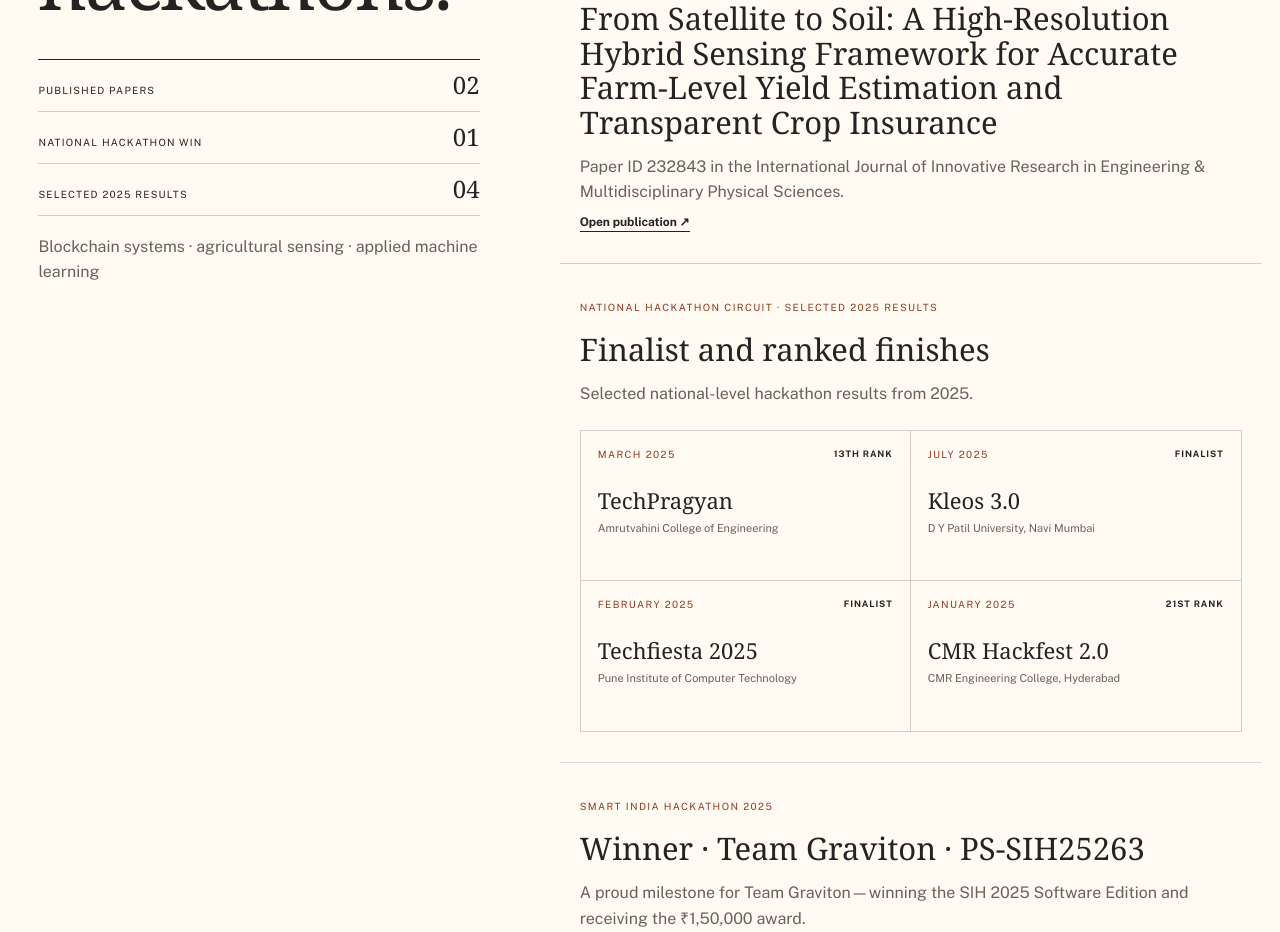
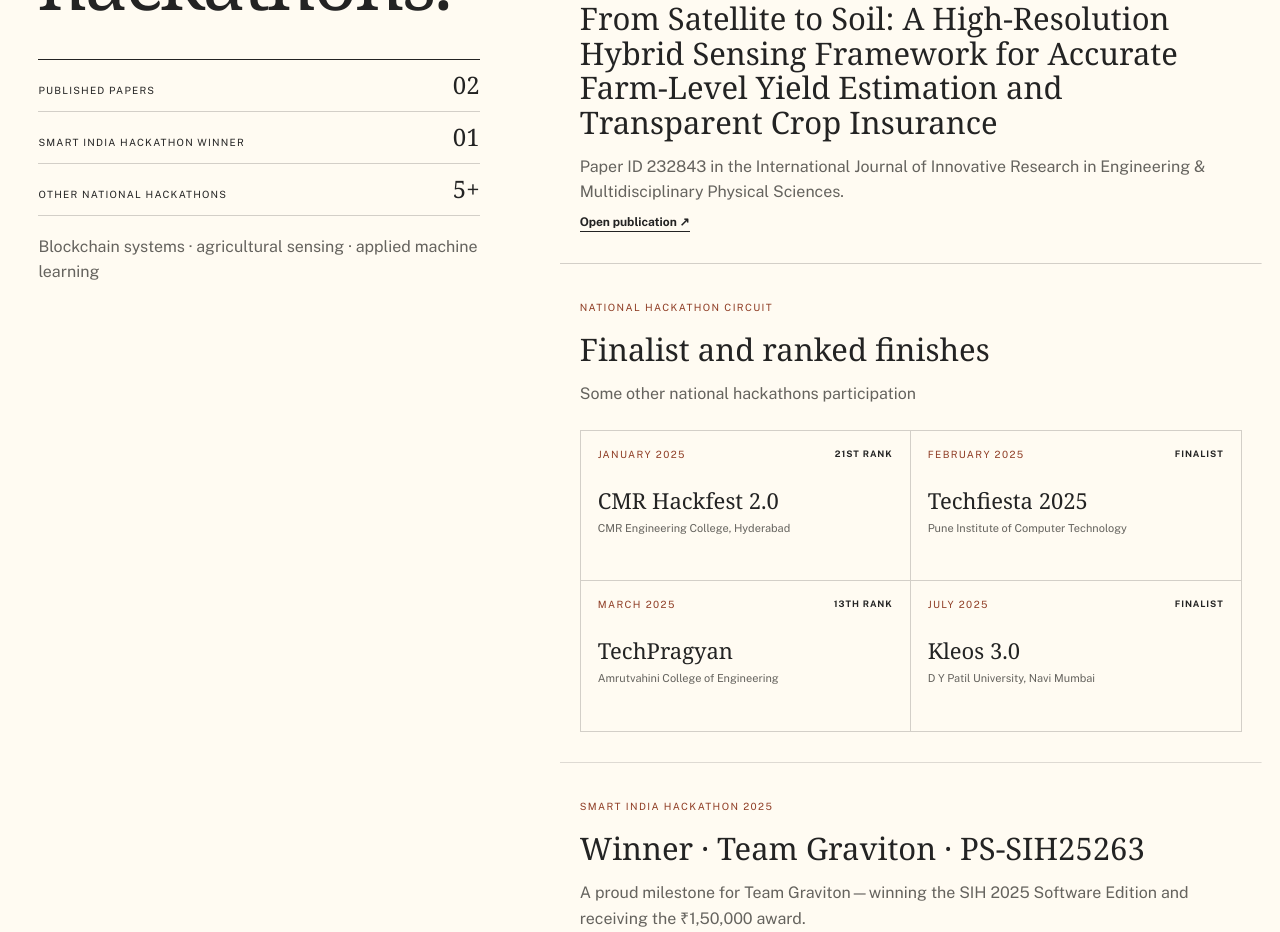
Before and after one commit to parag005-ai/Parag_Patil_Portfolio, a Next.js app: page / in a window 1280 px wide. Shown: the part 5700-6632 px from the top of the page. Built offline with nearby package versions, Linux system fonts and the light colour scheme; a web font is replaced by a local one.

Commit message:
Refine hackathon recognition labels

```diff
--- a/app/page.tsx
+++ b/app/page.tsx
@@ -46,7 +46,7 @@
       </div></section>
 
       <section id="research" className="section shell split-section">
-        <header className="section-heading research-heading" data-reveal="rise"><p className="eyebrow">Research & recognition</p><h2>Evidence-led work, from papers to hackathons.</h2><dl className="research-summary" aria-label="Research overview"><div><dt>Published papers</dt><dd>{String(publicationCount).padStart(2, "0")}</dd></div><div><dt>National hackathon win</dt><dd>{portfolio.hackathons.wins}</dd></div><div><dt>Selected 2025 results</dt><dd>{portfolio.hackathons.selectedResults}</dd></div></dl><p className="research-focus">Blockchain systems · agricultural sensing · applied machine learning</p></header>
+        <header className="section-heading research-heading" data-reveal="rise"><p className="eyebrow">Research & recognition</p><h2>Evidence-led work, from papers to hackathons.</h2><dl className="research-summary" aria-label="Research overview"><div><dt>Published papers</dt><dd>{String(publicationCount).padStart(2, "0")}</dd></div><div><dt>Smart India Hackathon Winner</dt><dd>{portfolio.hackathons.wins}</dd></div><div><dt>Other national hackathons</dt><dd>{portfolio.hackathons.selectedResults}</dd></div></dl><p className="research-focus">Blockchain systems · agricultural sensing · applied machine learning</p></header>
         <div className="research-list">{portfolio.research.map((item) => <article key={item.title} data-reveal="rise"><span>{item.meta}</span><h3>{item.title}</h3>{"results" in item ? <><p>{item.description}</p><div className="hackathon-results">{item.results.map((result) => <section className="hackathon-result" key={result.name}><p className="hackathon-result-meta"><span>{result.date}</span><strong>{result.result}</strong></p><h4>{result.name}</h4><p>{result.venue}</p></section>)}</div></> : <p>{item.description}</p>}{item.href ? <a href={item.href} target="_blank" rel="noreferrer">Open publication ↗</a> : null}</article>)}<div className="achievement-image" data-reveal="image"><Image src="/projects/sih-winner.jpeg" alt="Parag Patil holding the SIH 2025 winner award and cheque" fill sizes="(max-width: 900px) 100vw, 55vw" /></div></div>
       </section>
 
--- a/content/portfolio.ts
+++ b/content/portfolio.ts
@@ -17,20 +17,20 @@
     { meta: "IEEE INDISCON 2025 · DOI verified via LinkedIn", title: "Redefining Trust in the Food Chain with Blockchain and ML", description: "Published in the 2025 IEEE 6th India Council International Subsections Conference; conference held 21–23 August 2025 and added to IEEE Xplore on 2 December 2025.", href: "https://doi.org/10.1109/INDISCON66021.2025.11254735" },
     { meta: "IJIRMPS · 07 Dec 2025 · DOI verified via LinkedIn", title: "From Satellite to Soil: A High-Resolution Hybrid Sensing Framework for Accurate Farm-Level Yield Estimation and Transparent Crop Insurance", description: "Paper ID 232843 in the International Journal of Innovative Research in Engineering & Multidisciplinary Physical Sciences.", href: "https://doi.org/10.37082/IJIRMPS.v13.i6.232843" },
     {
-      meta: "National hackathon circuit · Selected 2025 results",
+      meta: "National hackathon circuit",
       title: "Finalist and ranked finishes",
-      description: "Selected national-level hackathon results from 2025.",
+      description: "Some other national hackathons participation",
       href: null,
       results: [
+        { name: "CMR Hackfest 2.0", result: "21st rank", venue: "CMR Engineering College, Hyderabad", date: "January 2025" },
+        { name: "Techfiesta 2025", result: "Finalist", venue: "Pune Institute of Computer Technology", date: "February 2025" },
         { name: "TechPragyan", result: "13th rank", venue: "Amrutvahini College of Engineering", date: "March 2025" },
         { name: "Kleos 3.0", result: "Finalist", venue: "D Y Patil University, Navi Mumbai", date: "July 2025" },
-        { name: "Techfiesta 2025", result: "Finalist", venue: "Pune Institute of Computer Technology", date: "February 2025" },
-        { name: "CMR Hackfest 2.0", result: "21st rank", venue: "CMR Engineering College, Hyderabad", date: "January 2025" },
       ],
     },
     { meta: "Smart India Hackathon 2025", title: "Winner · Team Graviton · PS-SIH25263", description: "A proud milestone for Team Graviton—winning the SIH 2025 Software Edition and receiving the ₹1,50,000 award.", href: null },
   ],
-  hackathons: { wins: "01", selectedResults: "04" },
+  hackathons: { wins: "01", selectedResults: "5+" },
   credentials: [
     { date: "Oct 2025", title: "Generative AI Leader Track", issuer: "Google Cloud Skills Boost" },
     { date: "Aug 2025", title: "INDISCON presentation certificate", issuer: "IEEE · NIT Rourkela" },
```
